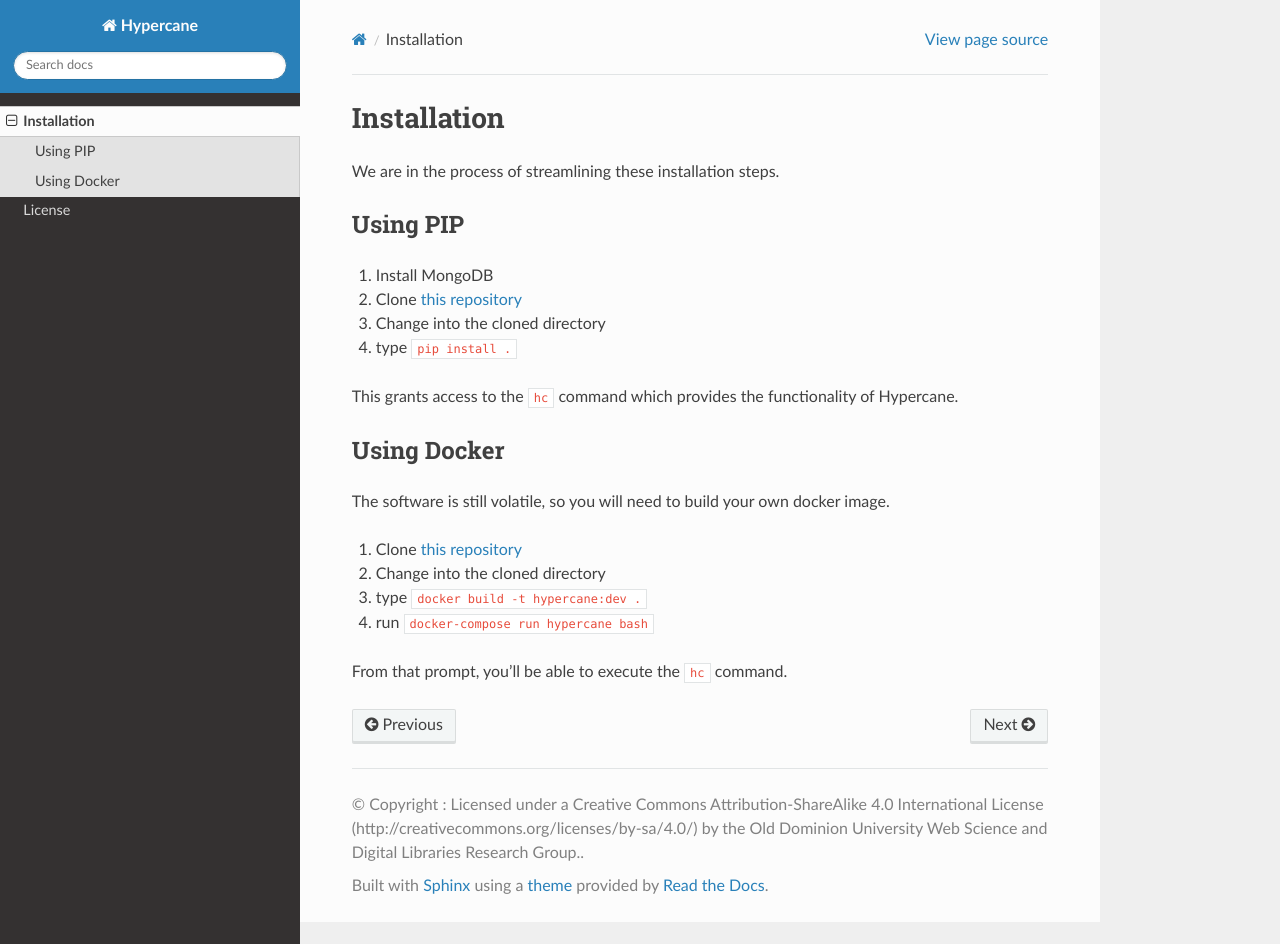
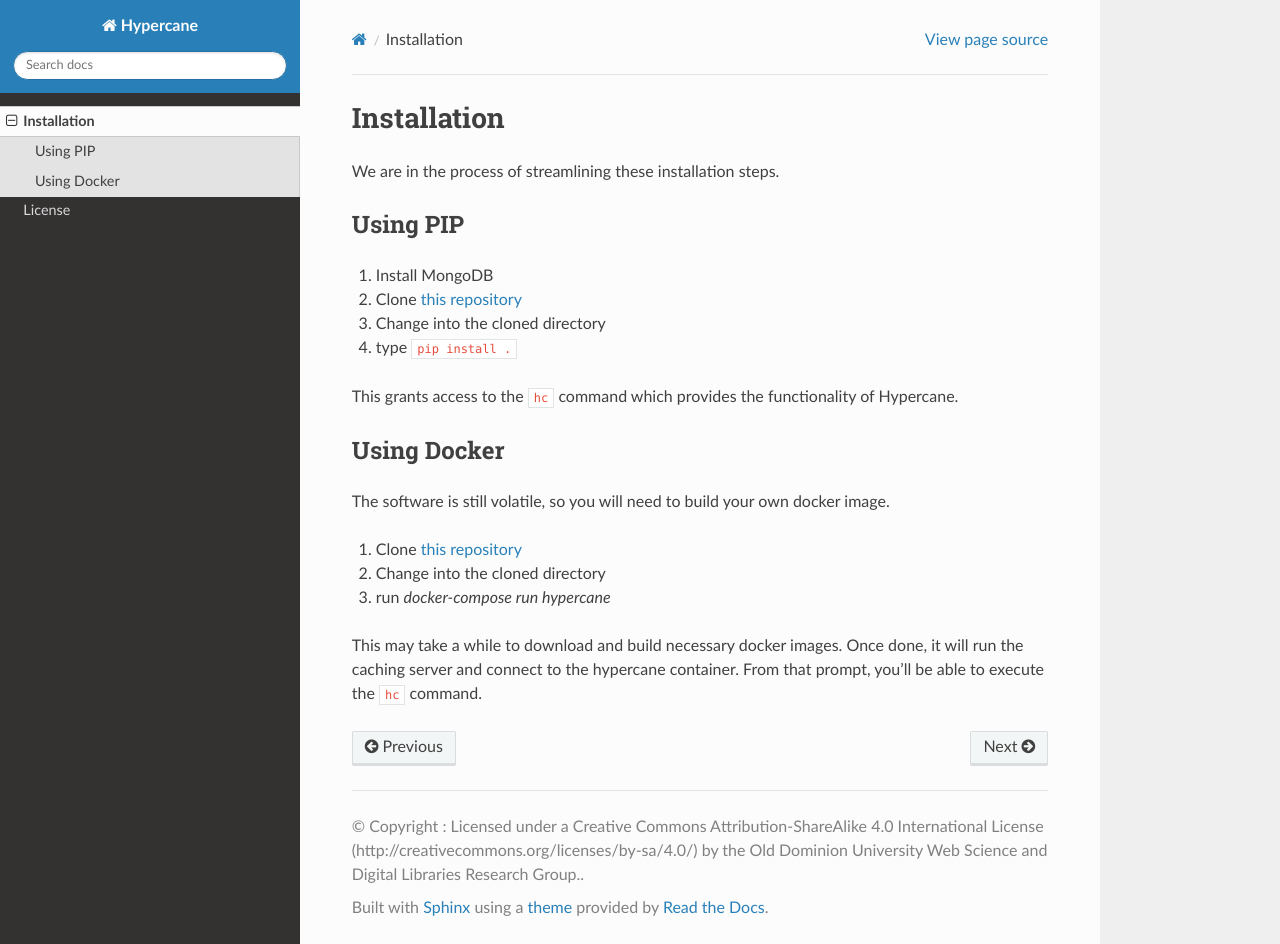
Before and after one commit to oduwsdl/hypercane, a Sphinx documentation site: the page built from docs/source/installation.rst, in a window 1280 px wide and 944 px high. Built offline with Sphinx 7.4.7 and the Read the Docs theme 2.0.0, drawn with Linux system fonts in a browser that asks for light colours.

Commit message:
Update docs to incorporate recent docker-related changes

```diff
--- a/docs/source/installation.rst
+++ b/docs/source/installation.rst
@@ -20,7 +20,8 @@
 
 1. Clone `this repository <https://github.com/oduwsdl/hypercane>`_
 2. Change into the cloned directory
-3. type ``docker build -t hypercane:dev .``
-4. run ``docker-compose run hypercane bash``
+3. run `docker-compose run hypercane`
 
+This may take a while to download and build necessary docker images.
+Once done, it will run the caching server and connect to the hypercane container.
 From that prompt, you'll be able to execute the ``hc`` command.
```
